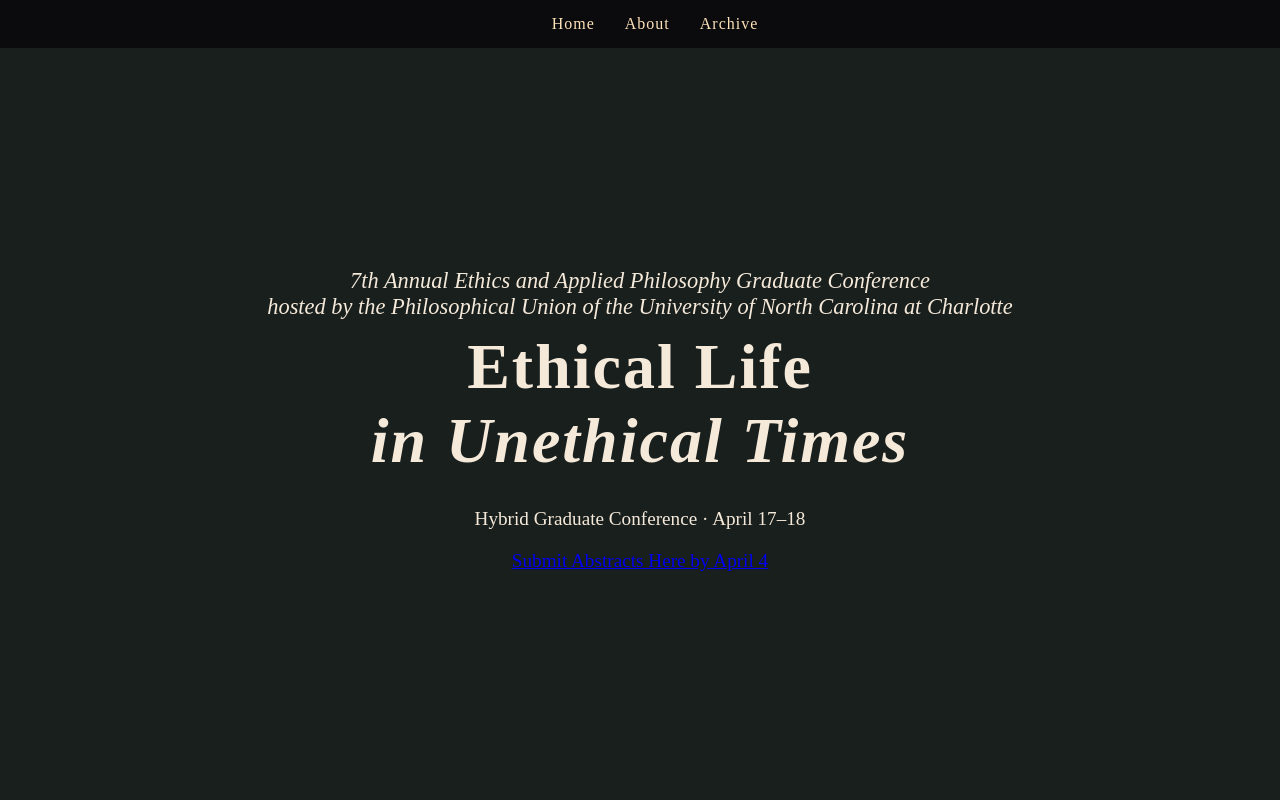
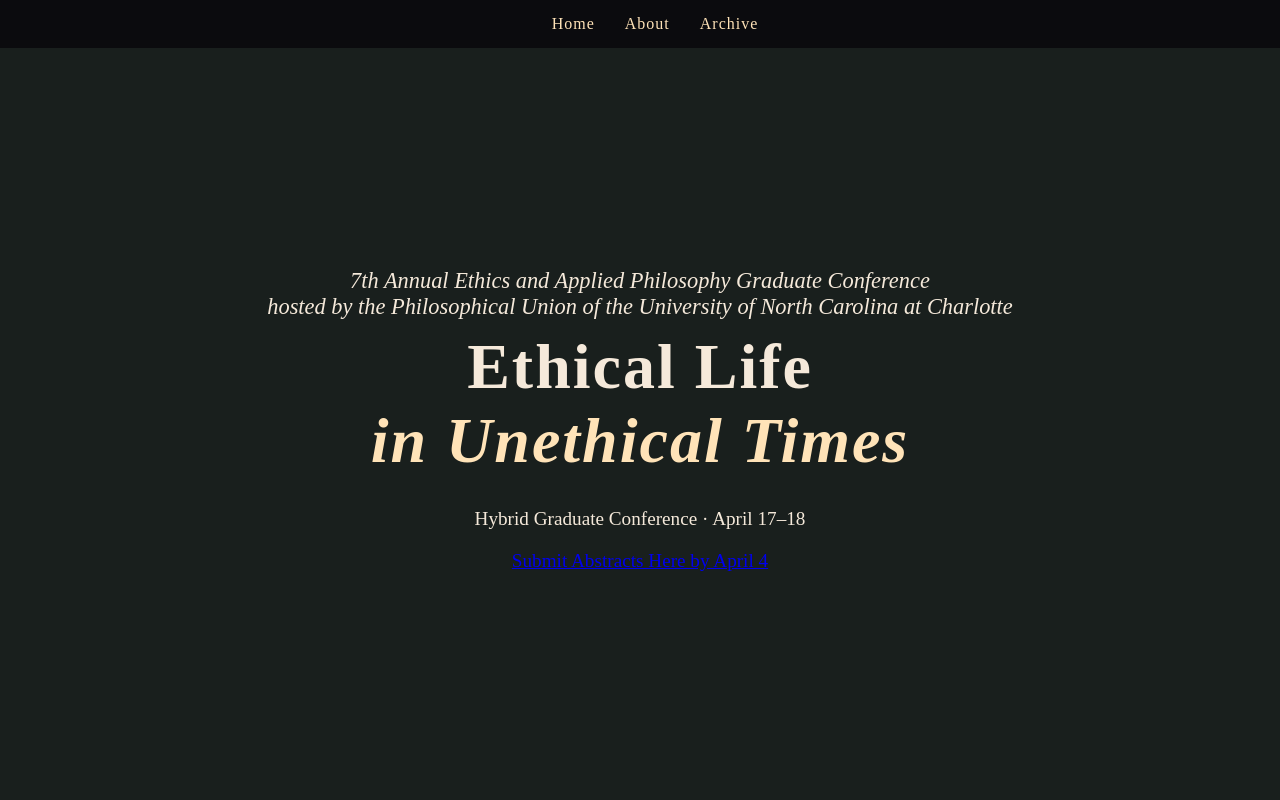
Before and after one commit to fareebah/ethics-applied-philosophy-conference, a plain HTML site: page index.html in a window 1280 px wide. Shown: the top 800 px of the page. Drawn offline with Linux system fonts and the light colour scheme.

Commit message:
Fix color code syntax for accent class in CSS

```diff
--- a/index.html
+++ b/index.html
@@ -20,7 +20,7 @@
 
     .script { font-family:'Snell Roundhand', serif; font-style:italic; font-size:1.4rem; opacity:0.9; }
     h1 { font-family:'Times New Roman', serif; font-size:4rem; margin:10px 0; letter-spacing:2px; }
-    .accent { color:##ffe3b8; font-style:italic; }
+    .accent { color:#ffe3b8; font-style:italic; }
 
     .info { margin-top:20px; font-size:1.2rem; }
 
```
